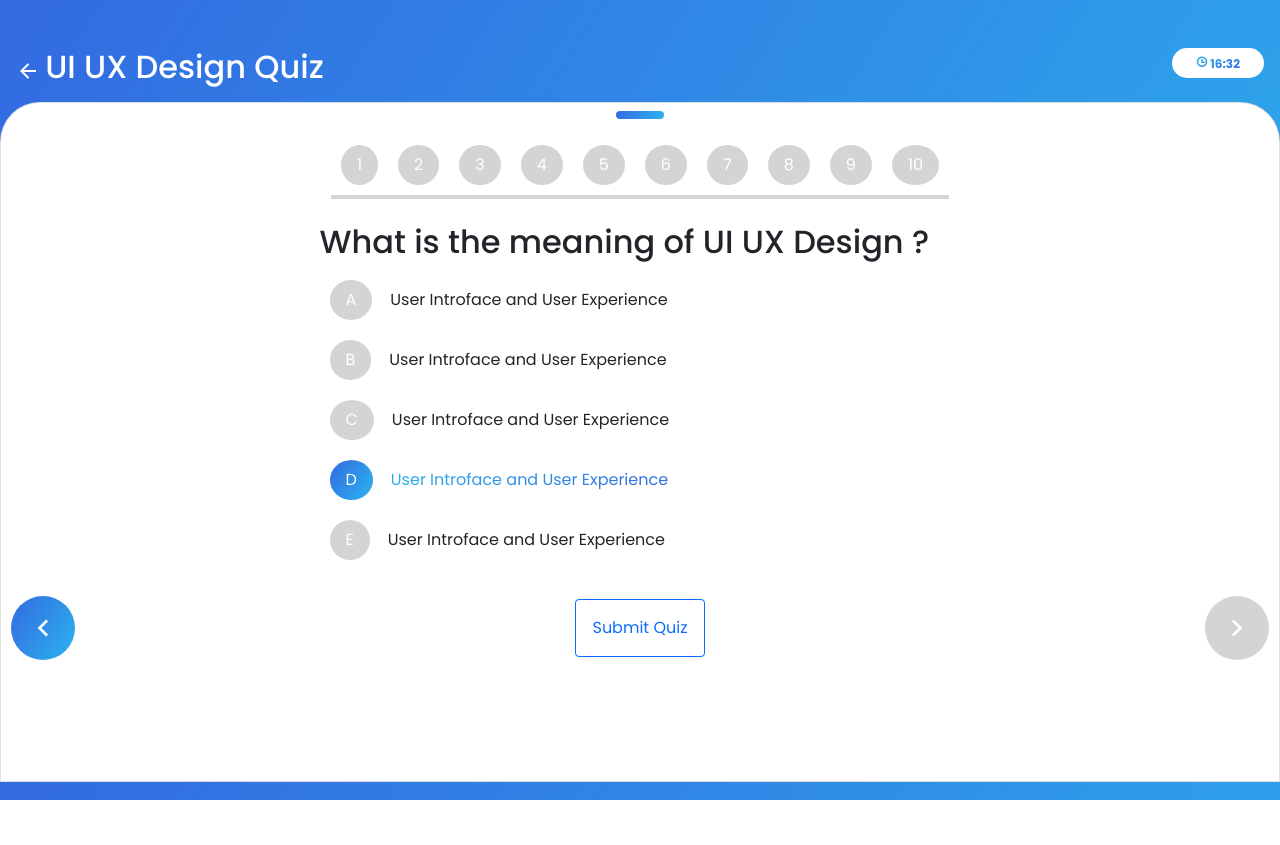
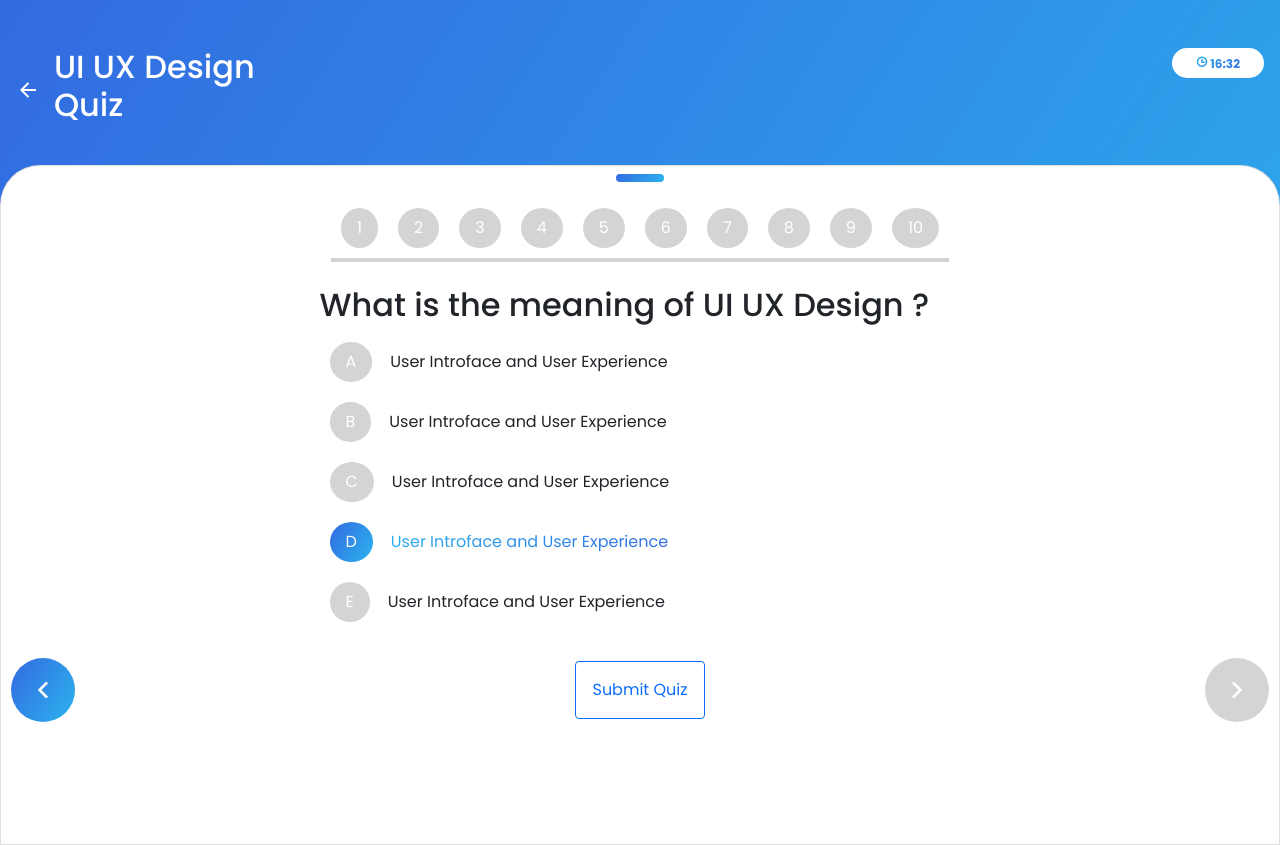
Before and after one commit to MoyinoluwaA/Team-quizzy, a plain HTML site: page quiz.html in a window 1280 px wide. Before the commit the page ends 800 px from the top, so only its background shows below. Drawn offline with nearby package versions, Linux system fonts and the light colour scheme.

Commit message:
updated styling

```diff
--- a/quiz.html
+++ b/quiz.html
@@ -19,11 +19,11 @@
 
 <body class="quiz_body">
     <div class="">
-        <div class="d-flex pt-5 pb-2 px-3 justify-content-between">
+        <div class="d-flex pt-5 pb-2 px-3 justify-content-between mb-4">
             <div class="text-white">
                 <div class="row align-items-center">
                     <i class="ri-arrow-left-line ri-xl col-1"></i>
-                    <h2 class="col-11">UI UX Design Quiz</h2>
+                    <h2 class="col-10 ms-2">UI UX Design Quiz</h2>
                 </div>
             </div>
             <div class="">
```
